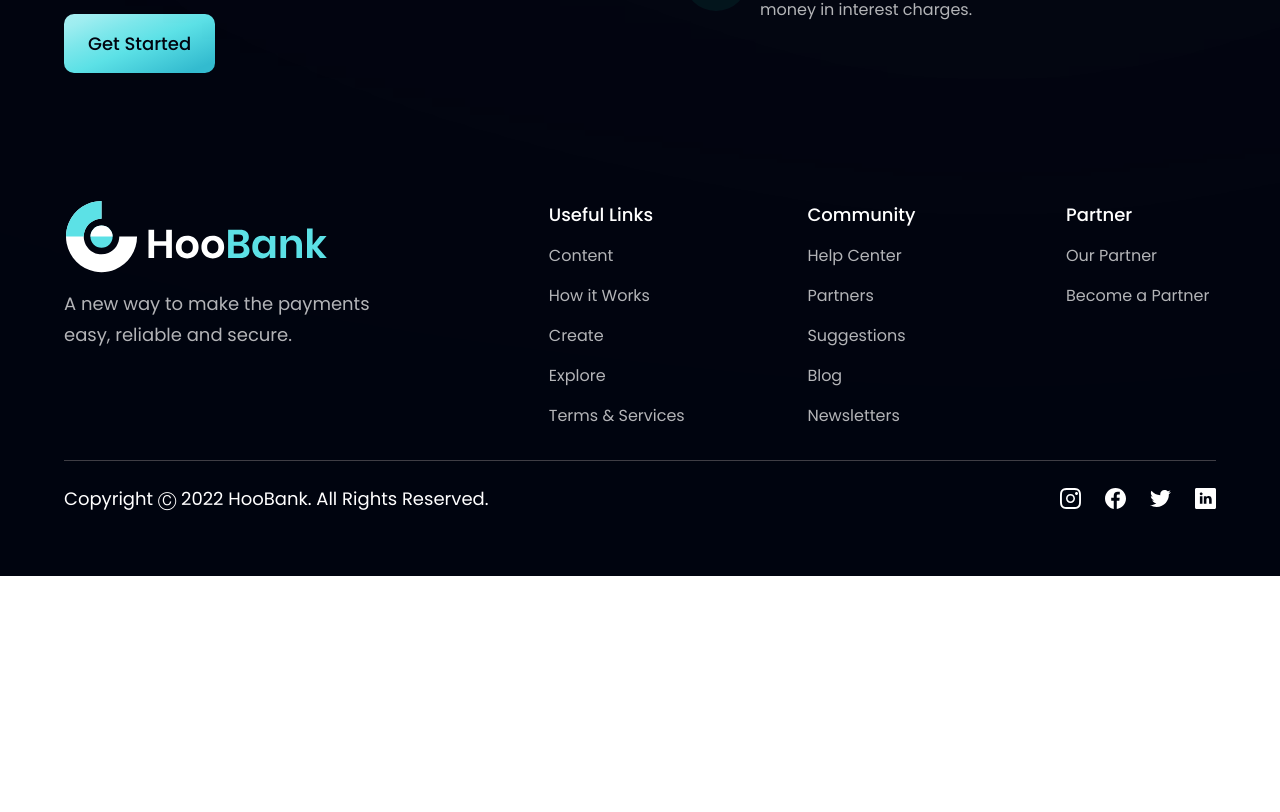
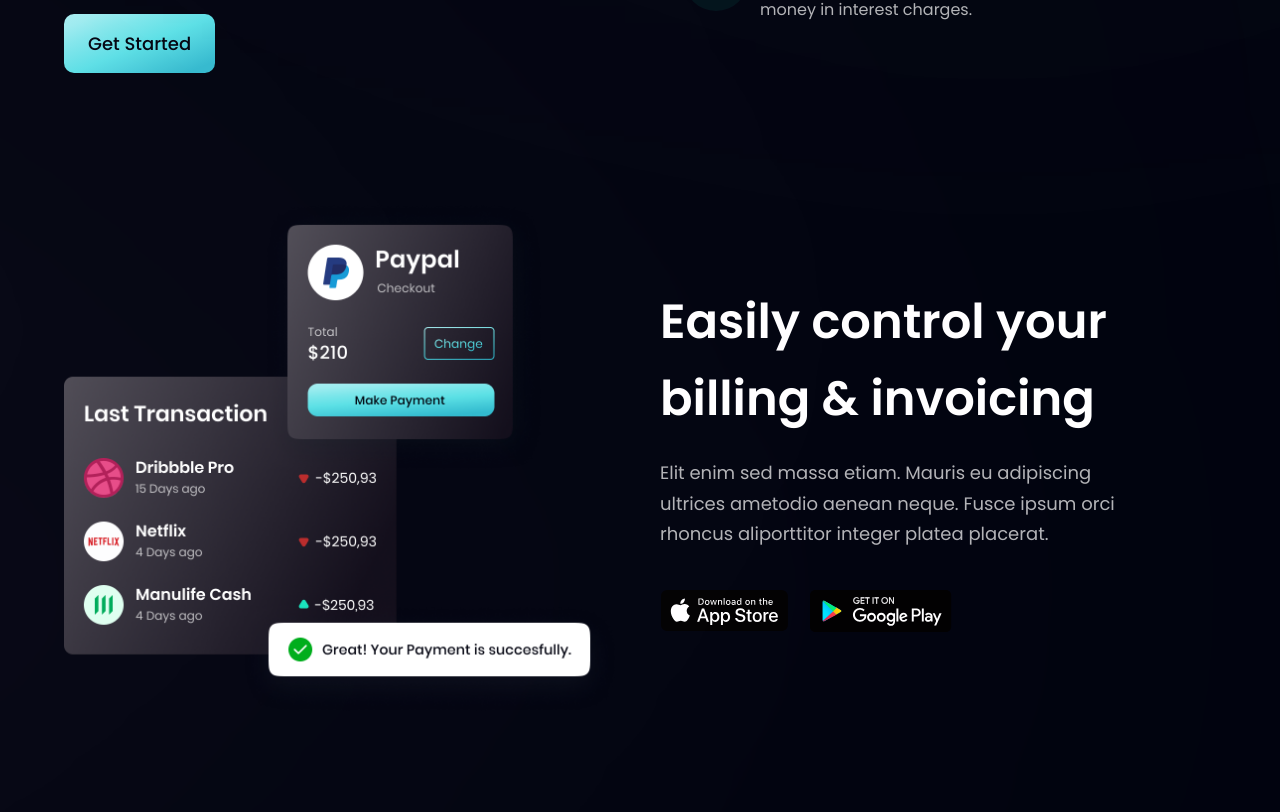
Before and after one commit to dickyd44/hoobank-landing-pages, a Next.js app: page / in a window 1280 px wide. Shown: the part 1428-2240 px from the top of the page. Before the commit the page ends 2004 px from the top, so only its background shows below. Built offline with nearby package versions, Linux system fonts and the light colour scheme.

Commit message:
add & showing billing section

```diff
--- a/src/app/page.tsx
+++ b/src/app/page.tsx
@@ -1,5 +1,12 @@
 import styles from "./style";
-import { AppNavbar, Hero, Stats, Business, AppFooter } from "@/components";
+import {
+  AppNavbar,
+  Hero,
+  Stats,
+  Business,
+  Billing,
+  AppFooter,
+} from "@/components";
 
 const Home = () => {
   return (
@@ -20,6 +27,7 @@
         <div className={`${styles.boxWidth}`}>
           <Stats />
           <Business />
+          <Billing />
           <AppFooter />
         </div>
       </div>
--- a/src/components/index.ts
+++ b/src/components/index.ts
@@ -1,3 +1,10 @@
-import { AppNavbar, Hero, Stats, Business, AppFooter } from "./organisms";
+import {
+  AppNavbar,
+  Hero,
+  Stats,
+  Business,
+  Billing,
+  AppFooter,
+} from "./organisms";
 
-export { AppNavbar, Hero, Stats, Business, AppFooter };
+export { AppNavbar, Hero, Stats, Business, Billing, AppFooter };
--- /dev/null
+++ b/src/components/organisms/BillingSection/index.tsx
@@ -0,0 +1,47 @@
+import { apple, bill, google } from "@/assets";
+import styles, { layout } from "@/app/style";
+import Image from "next/image";
+
+export default function BillingSection() {
+  return (
+    <section id="product" className={layout.sectionReverse}>
+      <div className={layout.sectionImgReverse}>
+        <Image
+          src={bill}
+          alt="billing"
+          className="w-[100%] h-[100%] relative z-[5]"
+        />
+
+        {/* gradient start */}
+        <div className="absolute z-[3] -left-1/2 top-0 w-[50%] h-[50%] rounded-full white__gradient" />
+        <div className="absolute z-[0] -left-1/2 bottom-0 w-[50%] h-[50%] rounded-full pink__gradient" />
+        {/* gradient end */}
+      </div>
+
+      <div className={layout.sectionInfo}>
+        <h2 className={styles.heading2}>
+          Easily control your <br className="sm:block hidden" /> billing &
+          invoicing
+        </h2>
+        <p className={`${styles.paragraph} max-w-[470px] mt-5`}>
+          Elit enim sed massa etiam. Mauris eu adipiscing ultrices ametodio
+          aenean neque. Fusce ipsum orci rhoncus aliporttitor integer platea
+          placerat.
+        </p>
+
+        <div className="flex flex-row flex-wrap sm:mt-10 mt-6">
+          <Image
+            src={apple}
+            alt="google-play"
+            className="w-[128.86px] h-[42.05px] object-contain mr-5 cursor-pointer"
+          />
+          <Image
+            src={google}
+            alt="google-play"
+            className="w-[144.17px] h-[43.08px] object-contain cursor-pointer"
+          />
+        </div>
+      </div>
+    </section>
+  );
+}
--- a/src/components/organisms/index.tsx
+++ b/src/components/organisms/index.tsx
@@ -2,6 +2,7 @@
 import { default as Hero } from "./HeroSection";
 import { default as Stats } from "./StatsSection";
 import { default as Business } from "./BusinessSection";
+import { default as Billing } from "./BillingSection";
 import { default as AppFooter } from "./layouts/Footer";
 
-export { AppNavbar, Hero, Stats, Business, AppFooter };
+export { AppNavbar, Hero, Stats, Business, Billing, AppFooter };
```
